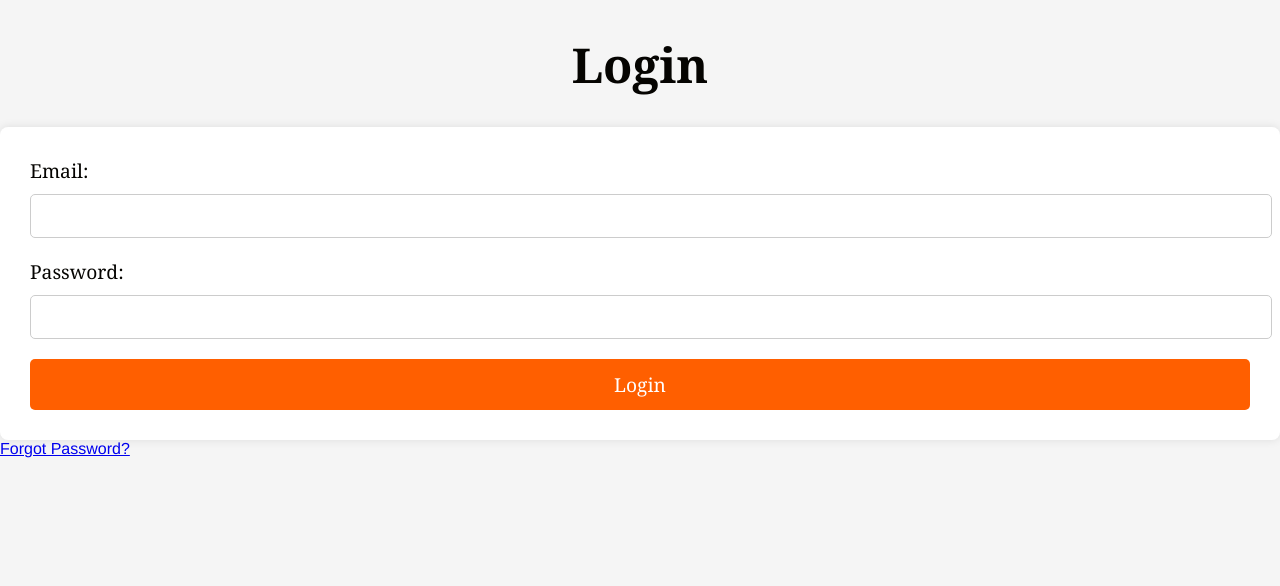
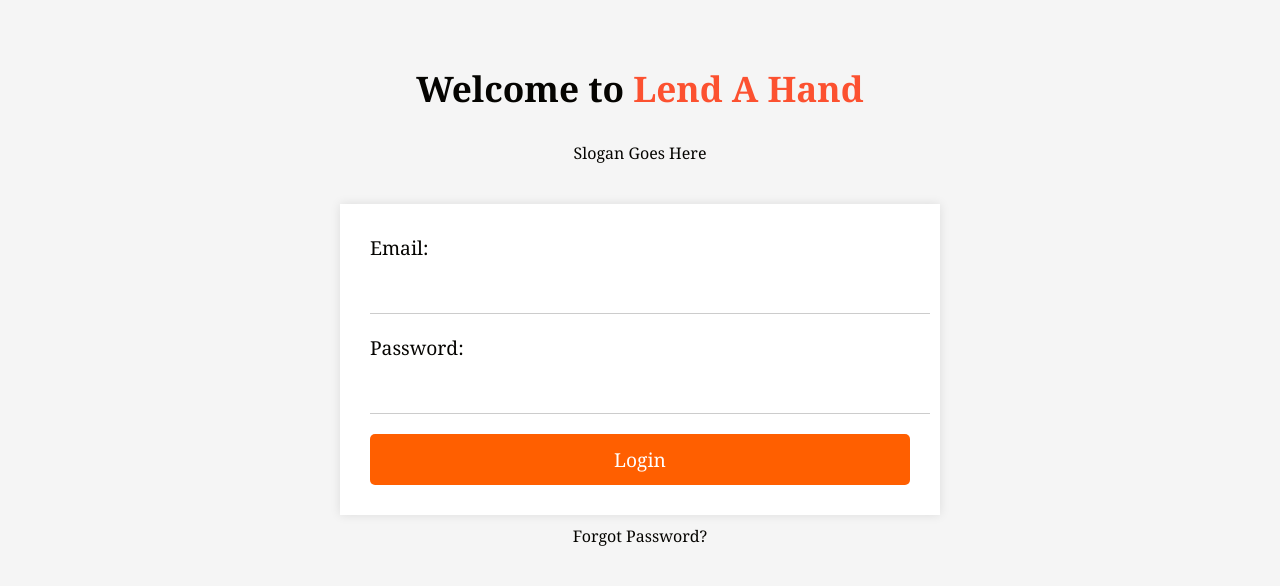
Before and after one commit to nixienixie00/Lend-A-Hand-Ika, a Flask app: page /login in a window 1280 px wide. Shown: the top 586 px of the page. Run offline with Flask 3, Linux system fonts and the light colour scheme.

Commit message:
Update login.html
Updated login page

```diff
--- a/templates/login.html
+++ b/templates/login.html
@@ -1,10 +1,11 @@
 <!DOCTYPE html>
 <html>
 <head>
-    <title>Login</title>
+	<title>Lend A hand</title>
+
    <style>
      body {
-			font-family: 'Helvetica', sans-serif;
+			font-family: 'Georgia', serif;
 			background-color: #f5f5f5;
 			margin: 0;
 			padding: 0;
@@ -18,12 +19,11 @@
 
 	h1 {
 			color: #050401;
-			font-size: 3em;
+			font-size: 2.2em;
 			text-align: center;
 			margin-bottom: 30px;
 			font-family: 'Georgia', serif;
 		}
-
 
 	h1 span {
 			color: #3E8946;
@@ -40,7 +40,6 @@ p {
 	form {
 			background-color: #ffffff;
 			padding: 30px;
-			border-radius: 8px;
 			box-shadow: 0px 0px 10px 0px rgba(0, 0, 0, 0.1);
 		}
 
@@ -51,14 +50,16 @@ label {
 			margin-bottom: 10px;
 			font-family: 'Georgia', serif;
 		}
+
+	input[type="text"],
 	input[type="email"],
 	input[type="password"] {
 				display: block;
 	width: 100%;
 	padding: 10px;
 	margin-bottom: 20px;
-            border: 1px solid #cccccc;
-            border-radius: 5px;
+	border: none;
+	border-bottom: 1px solid #cccccc;
 	font-size: 1em;
 	font-family: 'Georgia', serif;
 		}
@@ -83,13 +84,26 @@ label {
 		color: #FF0000;
 		text-align: center;
 		margin-top: 10px;
-            font-size: 1em
+	}
+
+	a {
+		font-family: 'Georgia', serif;
+		display: block;
+		margin: 0 auto;
+		text-align: center;
+		text-decoration: none;
+		color: #050401;
+		font-size: 1em;
+		margin-top: 10px;
 	}
    </style>
+
+
 </head>
-
 <body>
-    <h1>Login</h1>
+    <div class="container">
+        <h1>Welcome to <span style="color: #FC5130;">Lend A Hand</span></h1>
+        <p>Slogan Goes Here</p>
         <form action="/login" method="POST">
         <label for="email">Email:</label>
         <input type="email" id="email" name="email" required>
@@ -101,7 +115,6 @@ label {
         {% if message %}
         <p class="error">{{ message }}</p>
         {% endif %}
+    </div>
 </body>
-
-
 </html>
```
Lines whose indentation alone changed are shown as unchanged.
